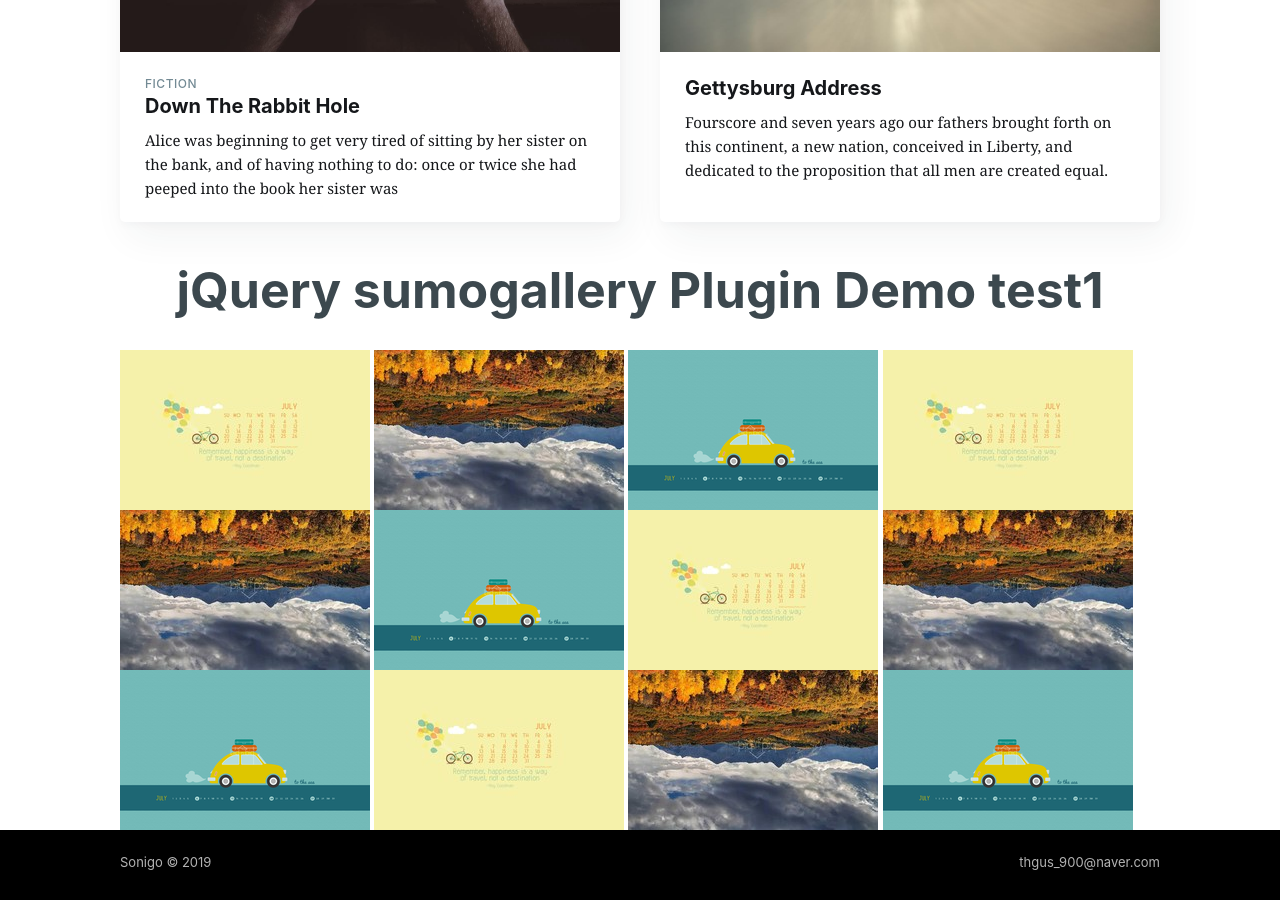
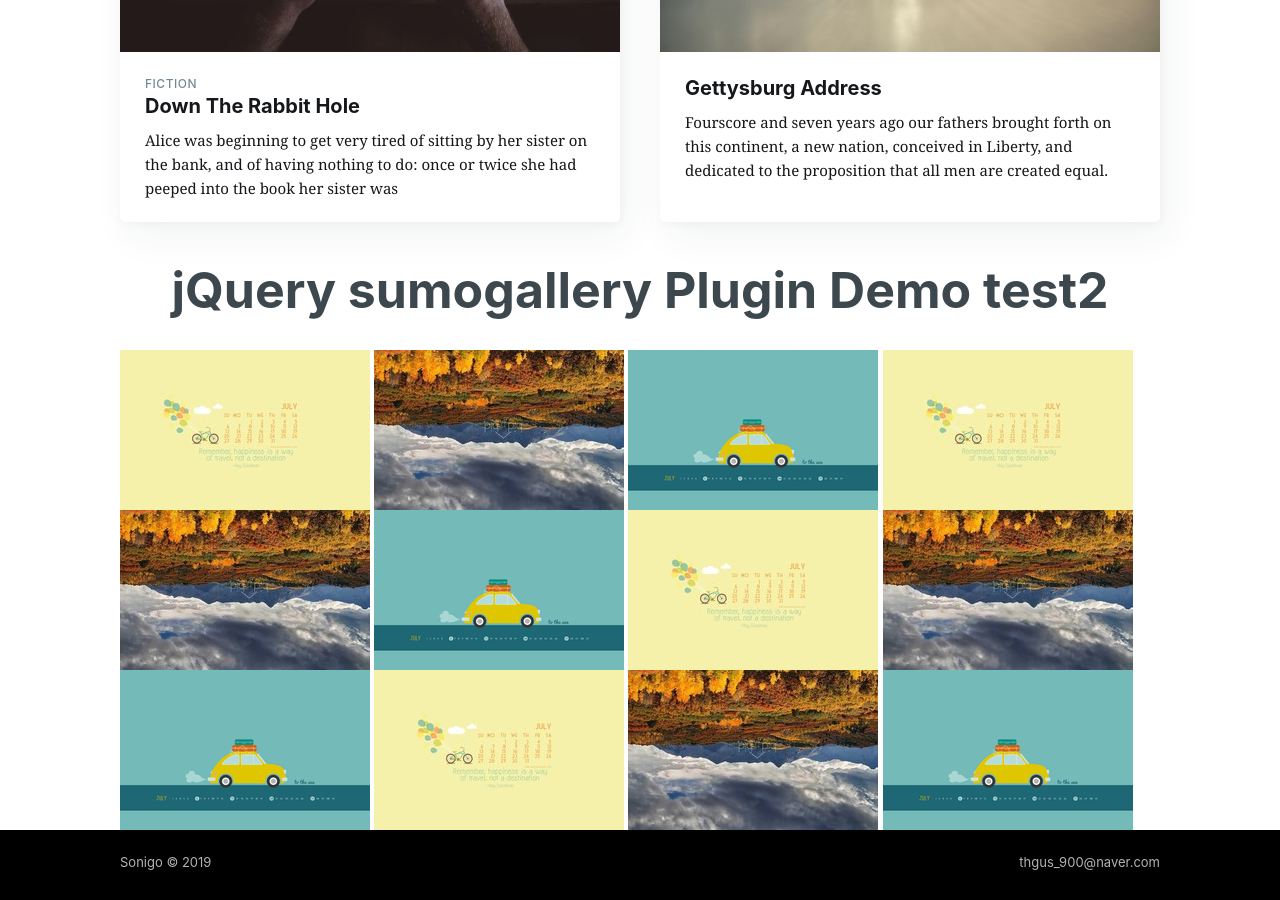
Before and after one commit to thgus900/thgus900.github.io, a Jekyll site: the page built from index.html, in a window 1280 px wide and 900 px high, scrolled down 3957 px. Built offline with Jekyll 4.4.1, drawn with Linux system fonts in a browser that asks for light colours; nearby versions of some CDN libraries; the list of posts is cut into pages by our own code; comment, search, counter and statistics services are not loaded.

Commit message:
coomit up

```diff
--- a/_includes/head.html
+++ b/_includes/head.html
@@ -32,7 +32,7 @@
     <meta property="og:image:height" content="933" />{% else %}
     <meta property="og:image:width" content="2000" />
     <meta property="og:image:height" content="666" />{% endif %}
-	<script src="http://ajax.googleapis.com/ajax/libs/jquery/1.11.1/jquery.min.js"></script>
+	<!--<script src="http://ajax.googleapis.com/ajax/libs/jquery/1.11.1/jquery.min.js"></script>-->
 	<script src="/assets/js/jquery.sumogallery.js"></script>
 	<script type="text/javascript"src="http://pagead2.googlesyndication.com/pagead/show_ads.js"></script>
 
--- a/index.html
+++ b/index.html
@@ -36,7 +36,7 @@
         </div>
 
 		<section class="main_imglist">
-			<h1 style="text-align:center;">jQuery sumogallery Plugin Demo test1</h1>
+			<h1 style="text-align:center;">jQuery sumogallery Plugin Demo test2</h1>
 				<div class="jquery-script-ads" align="center" style="margin:30px auto;"><script type="text/javascript"><!--
 				google_ad_client = "ca-pub-2783044520727903";
 				/* jQuery_demo */
@@ -94,7 +94,7 @@
 </main>
 
 
-<!--<script type="text/javascript">
+<script type="text/javascript">
 
 	  var _gaq = _gaq || [];
 	  _gaq.push(['_setAccount', 'UA-36251023-1']);
@@ -107,4 +107,4 @@
 		var s = document.getElementsByTagName('script')[0]; s.parentNode.insertBefore(ga, s);
 	  })();
 
-</script>-->
+</script>
```
